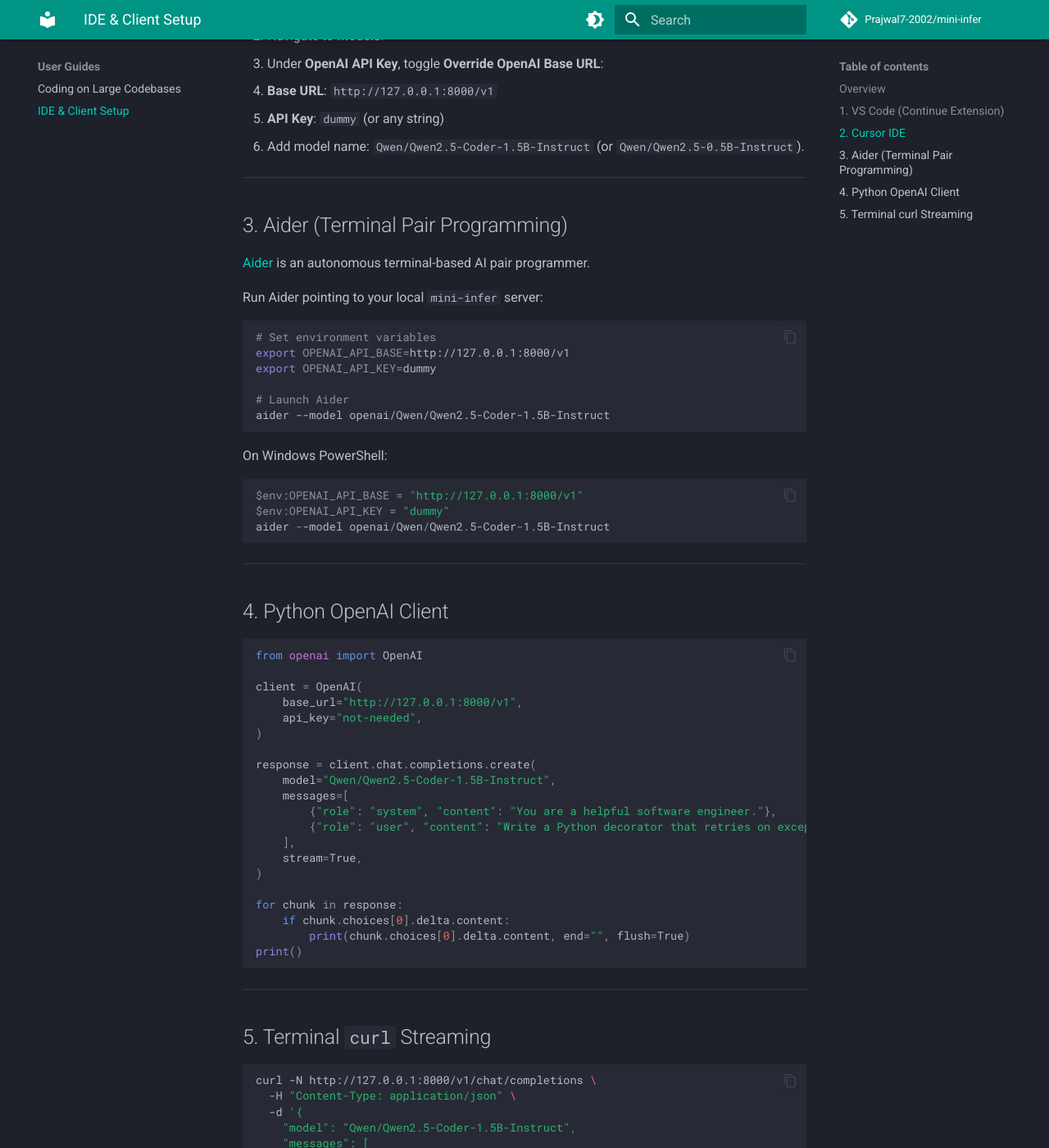
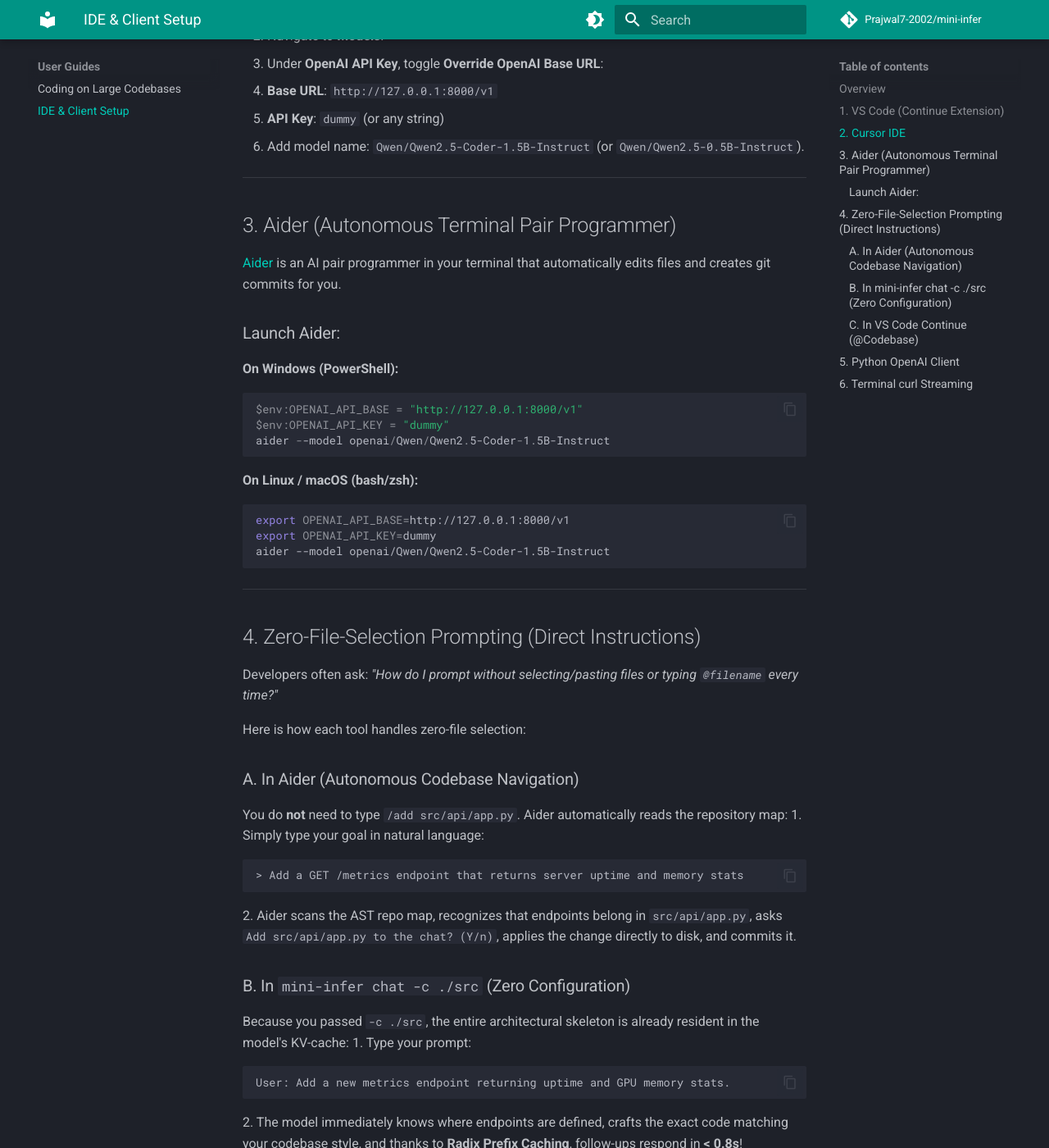
Before and after one commit to Prajwal7-2002/mini-infer, an MkDocs documentation site: the page built from docs/guides/ide-setup.md, in a window 1280 px wide and 1400 px high, scrolled down 1064 px. Shown: the whole window at 82% size. Built offline with MkDocs 1.6.1 and Material for MkDocs 9.7.7, drawn with Linux system fonts in a browser that asks for light colours; comment, search, counter and statistics services are not loaded; some of the changed text lies outside the part shown.

Commit message:
docs: add Windows PowerShell commands and zero-file prompting guide

````diff
--- a/docs/guides/ide-setup.md
+++ b/docs/guides/ide-setup.md
@@ -47,31 +47,60 @@
 
 ---
 
-## 3. Aider (Terminal Pair Programming)
+## 3. Aider (Autonomous Terminal Pair Programmer)
 
-[Aider](https://aider.chat/) is an autonomous terminal-based AI pair programmer.
+[Aider](https://aider.chat/) is an AI pair programmer in your terminal that automatically edits files and creates git commits for you.
 
-Run Aider pointing to your local `mini-infer` server:
+### Launch Aider:
 
-```bash
-# Set environment variables
-export OPENAI_API_BASE=http://127.0.0.1:8000/v1
-export OPENAI_API_KEY=dummy
-
-# Launch Aider
-aider --model openai/Qwen/Qwen2.5-Coder-1.5B-Instruct
-```
-
-On Windows PowerShell:
+**On Windows (PowerShell):**
 ```powershell
 $env:OPENAI_API_BASE = "http://127.0.0.1:8000/v1"
 $env:OPENAI_API_KEY = "dummy"
 aider --model openai/Qwen/Qwen2.5-Coder-1.5B-Instruct
 ```
 
+**On Linux / macOS (bash/zsh):**
+```bash
+export OPENAI_API_BASE=http://127.0.0.1:8000/v1
+export OPENAI_API_KEY=dummy
+aider --model openai/Qwen/Qwen2.5-Coder-1.5B-Instruct
+```
+
 ---
 
-## 4. Python OpenAI Client
+## 4. Zero-File-Selection Prompting (Direct Instructions)
+
+Developers often ask: *"How do I prompt without selecting/pasting files or typing `@filename` every time?"*
+
+Here is how each tool handles zero-file selection:
+
+### A. In Aider (Autonomous Codebase Navigation)
+You do **not** need to type `/add src/api/app.py`. Aider automatically reads the repository map:
+1. Simply type your goal in natural language:
+   ```text
+   > Add a GET /metrics endpoint that returns server uptime and memory stats
+   ```
+2. Aider scans the AST repo map, recognizes that endpoints belong in `src/api/app.py`, asks `Add src/api/app.py to the chat? (Y/n)`, applies the change directly to disk, and commits it.
+
+### B. In `mini-infer chat -c ./src` (Zero Configuration)
+Because you passed `-c ./src`, the entire architectural skeleton is already resident in the model's KV-cache:
+1. Type your prompt:
+   ```text
+   User: Add a new metrics endpoint returning uptime and GPU memory stats.
+   ```
+2. The model immediately knows where endpoints are defined, crafts the exact code matching your codebase style, and thanks to **Radix Prefix Caching**, follow-ups respond in **< 0.8s**!
+
+### C. In VS Code Continue (`@Codebase`)
+Instead of typing `@app.py`, use the `@Codebase` context provider in the Continue sidebar:
+```text
+@Codebase Add a /metrics endpoint returning server uptime. Follow existing FastAPI conventions.
+```
+Continue will automatically retrieve the relevant files across your entire repository.
+
+---
+
+## 5. Python OpenAI Client
 
 ```python
 from openai import OpenAI
@@ -98,7 +127,7 @@
 
 ---
 
-## 5. Terminal `curl` Streaming
+## 6. Terminal `curl` Streaming
 
 ```bash
 curl -N http://127.0.0.1:8000/v1/chat/completions \
````
Also changed, not shown: README.md (+21 -2 lines).
